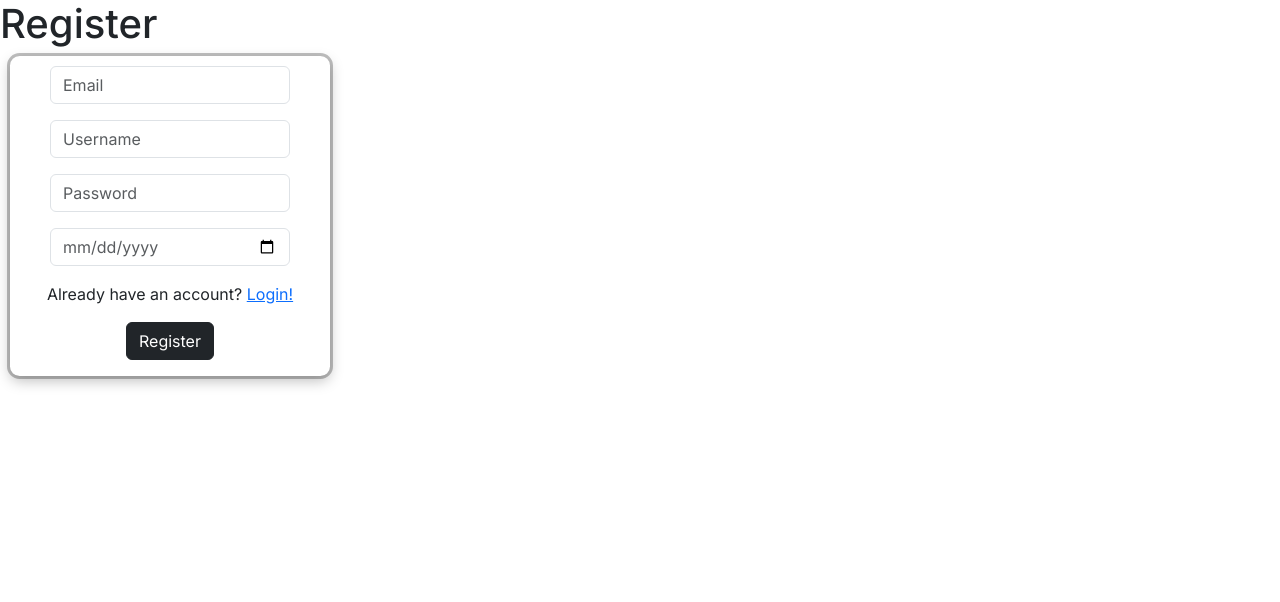
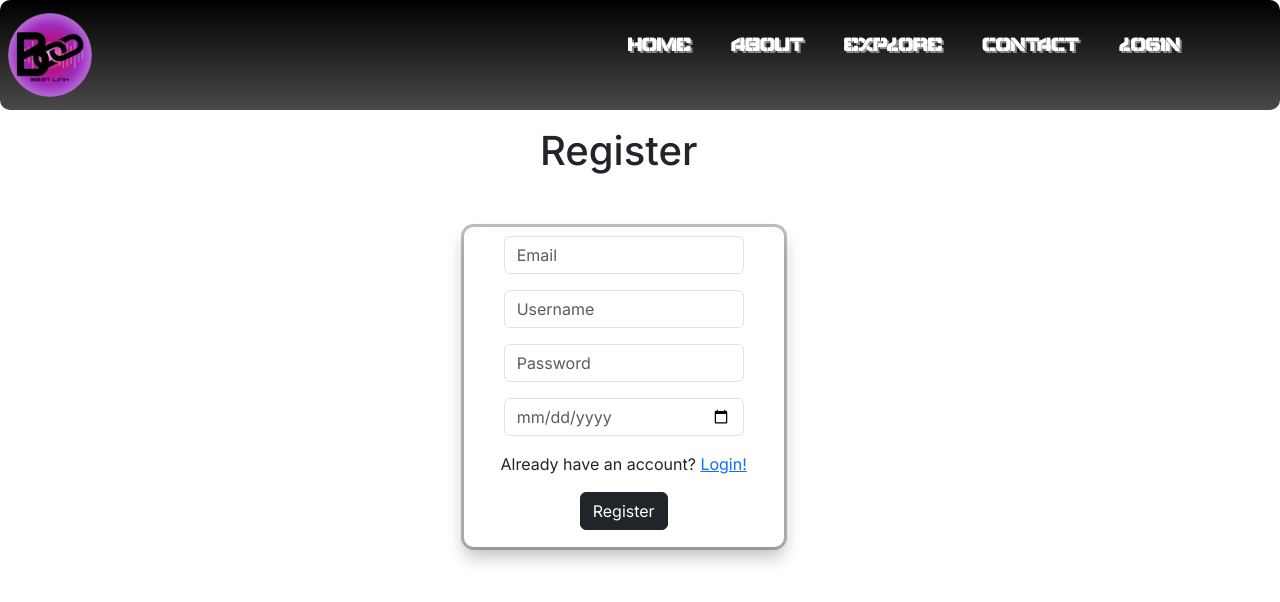
Before and after one commit to keyprocedure/social-playlist-network, a Next.js app in the folder application/beatlink/: page /register in a window 1280 px wide. Shown: the top 602 px of the page. Built offline with nearby package versions, Linux system fonts and the light colour scheme.

Commit message:
register page fe design complete

```diff
--- a/application/beatlink/src/app/components/RegisterPage/RegisterPageLayout.js
+++ b/application/beatlink/src/app/components/RegisterPage/RegisterPageLayout.js
@@ -3,6 +3,7 @@ import { CustomInput } from "../CustomInput";
 import "../css/RegisterPageLayout.css";
 import CustomTextWithLink from "../CustomTextWithLink.js";
 import { CustomButton } from "../CustomButton.js";
+import Navbar from "../navbar.js";
 
 export default function RegisterPageLayout() {
   const [email, setEmail] = useState("");
@@ -31,7 +32,13 @@ export default function RegisterPageLayout() {
 
   return (
     <>
+      <Navbar />
+      <div className="register-grid-container">
+        <div className="register-title d-flex justify-content-center align-items-start">
           <h1>Register</h1>
+        </div>
+
+        <div className="register-form d-flex justify-content-center">
           <div className="form-container">
             <div className="d-flex flex-column">
               <div className="input-group mb-3">
@@ -76,12 +83,43 @@ export default function RegisterPageLayout() {
                 linkText={"Login!"}
               ></CustomTextWithLink>
 
+              {/* TODO: Add onChange prop for CustomButton that makes API request */}
               <CustomButton
                 text={"Register"}
                 className={"btn btn-dark register-btn"}
               ></CustomButton>
             </div>
           </div>
+        </div>
+      </div>
     </>
   );
 }
+
+async function fetchSignUpResponse(email, username, password, birthday) {
+  try {
+    const response = await fetch("/api/registration", {
+      method: "POST",
+      headers: {
+        "Content-Type": "application/json",
+      },
+      body: JSON.stringify({
+        email,
+        username,
+        password,
+        birthday,
+      }),
+    });
+
+    if (!response.ok) {
+      throw new Error("Signup failed");
+    }
+
+    const data = await response.json();
+
+    return { success: true, data };
+  } catch (error) {
+    console.error("An error occurred during the signup process", error);
+    return { success: false, error: error.message };
+  }
+}
--- a/application/beatlink/src/app/components/css/RegisterPageLayout.css
+++ b/application/beatlink/src/app/components/css/RegisterPageLayout.css
@@ -1,9 +1,31 @@
+.register-grid-container {
+  display: grid;
+  grid-auto-columns: 1fr;
+  grid-template-columns: 0.8fr 1.3fr 0.9fr;
+  grid-template-rows: 0.5fr 1.9fr;
+  /* gap: 1em 0px; */
+  grid-template-areas:
+    ". register-title ."
+    ". register-form .";
+  justify-items: stretch;
+  height: 70vh;
+}
+
+.register-title {
+  grid-area: register-title;
+  padding-top: 3%;
+}
+
+.register-form {
+  grid-area: register-form;
+}
+
 .form-container {
   width: 20rem;
   height: 20rem;
   display: inline-block;
   border-radius: 3%;
-  box-shadow: 0px 5px 14px rgba(0, 0, 0, 0.25);
+  box-shadow: 0px 10px 17px rgba(0, 0, 0, 0.25);
   background-color: #ffffff;
   outline: solid rgba(0, 0, 0, .25);
   margin-left: 10px;
```
Lines whose indentation alone changed are shown as unchanged.
